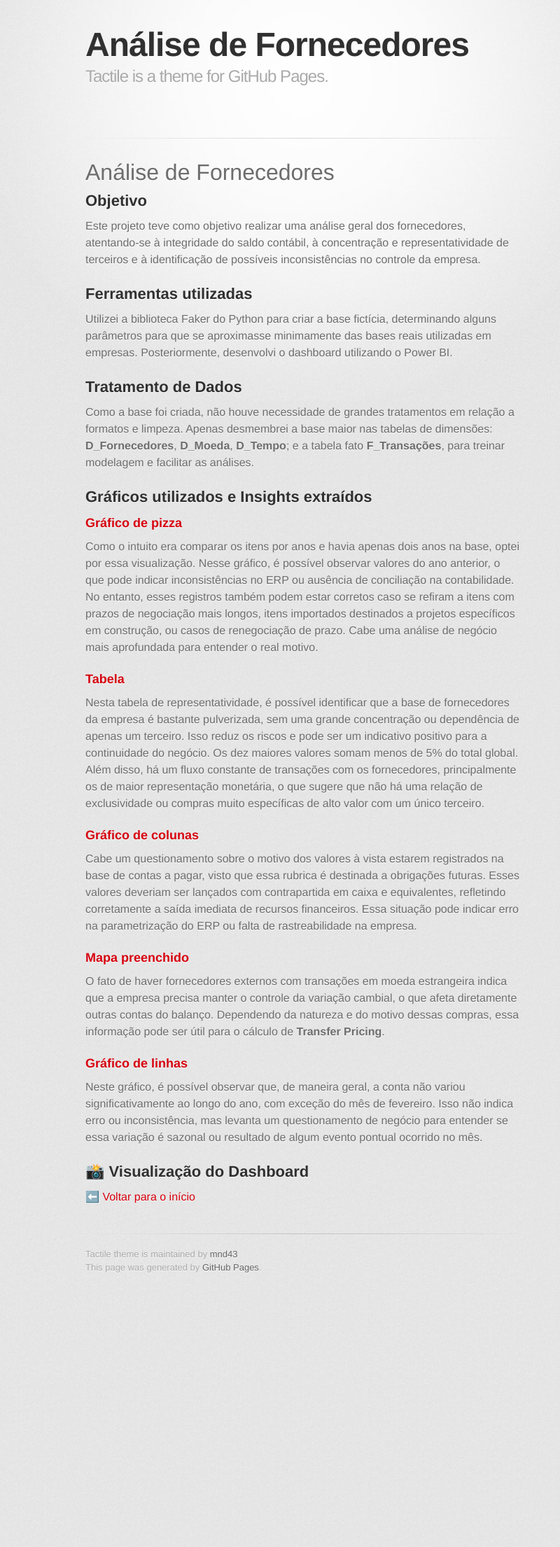
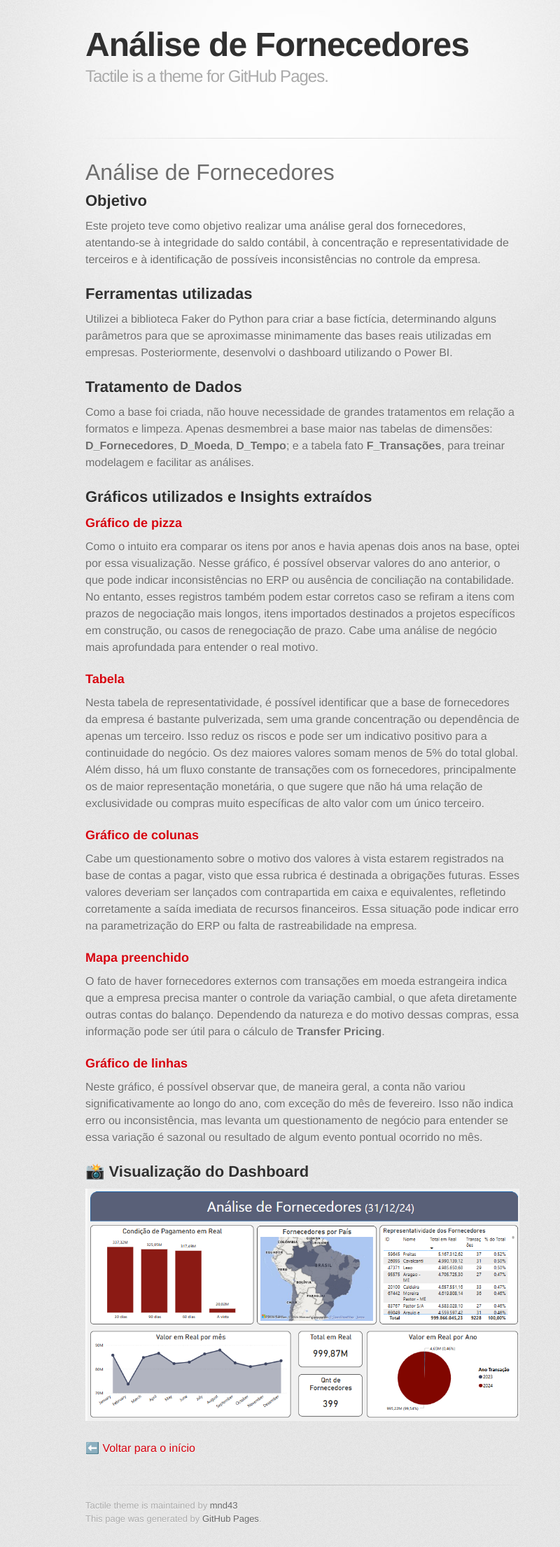
Before and after one commit to mnd43/Portifolio-Mnd43, a Jekyll site: the page built from Analise de Fornecedores.md, in a window 1280 px wide. Shown: the whole page at 70% size, without its empty margins (208-1008 px from the left). Built offline with Jekyll 4.4.1, drawn with Linux system fonts in a browser that asks for light colours; some web fonts are replaced; our own code applies the rules of GitHub Pages for plain Markdown files; before the commit the page ends 1851 px from its top, so only the background shows below that.

Commit message:
Update Analise de Fornecedores.md

```diff
--- a/Analise de Fornecedores.md
+++ b/Analise de Fornecedores.md
@@ -27,7 +27,7 @@ O fato de haver fornecedores externos com transações em moeda estrangeira indi
 Neste gráfico, é possível observar que, de maneira geral, a conta não variou significativamente ao longo do ano, com exceção do mês de fevereiro. Isso não indica erro ou inconsistência, mas levanta um questionamento de negócio para entender se essa variação é sazonal ou resultado de algum evento pontual ocorrido no mês.
 
 ## 📸 Visualização do Dashboard
-
+![Dashboard Analise](Dashboard_Analise_F.png)
 
 
 [⬅️ Voltar para o início](index.md)
```
